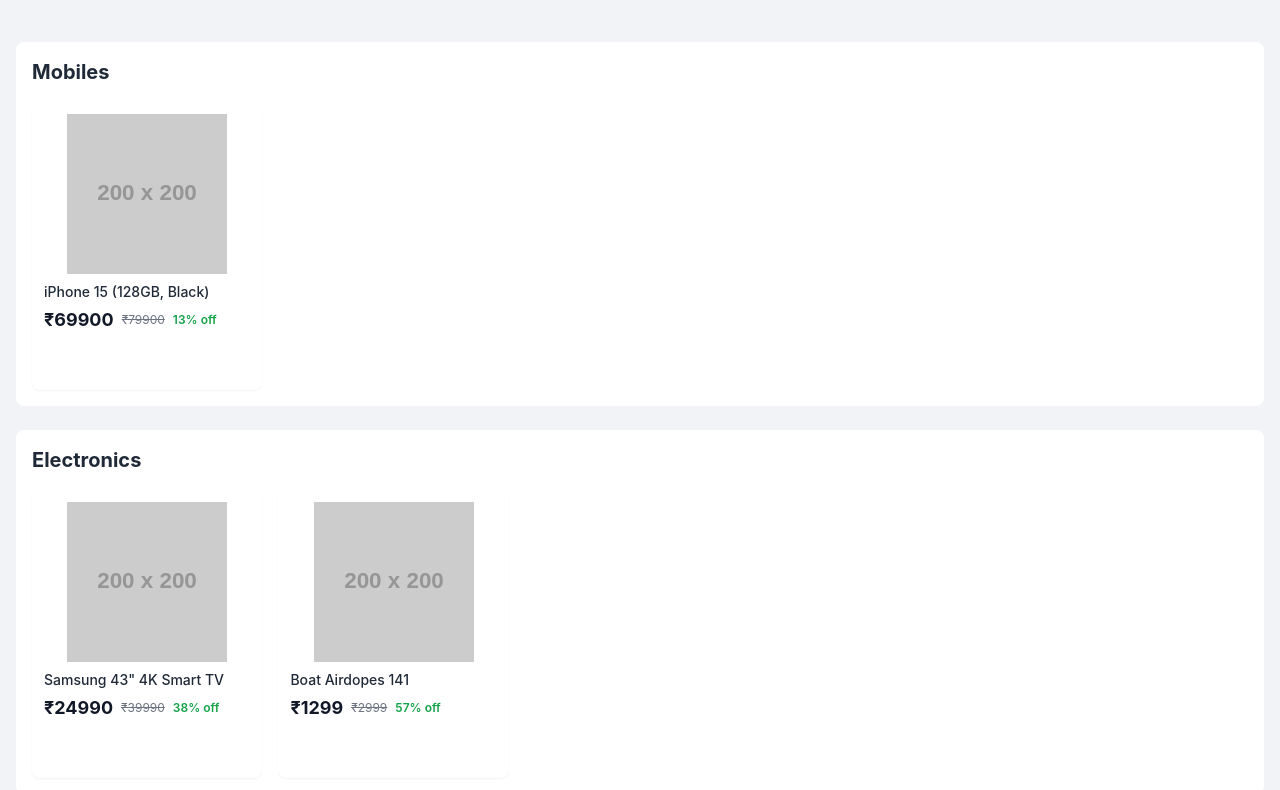
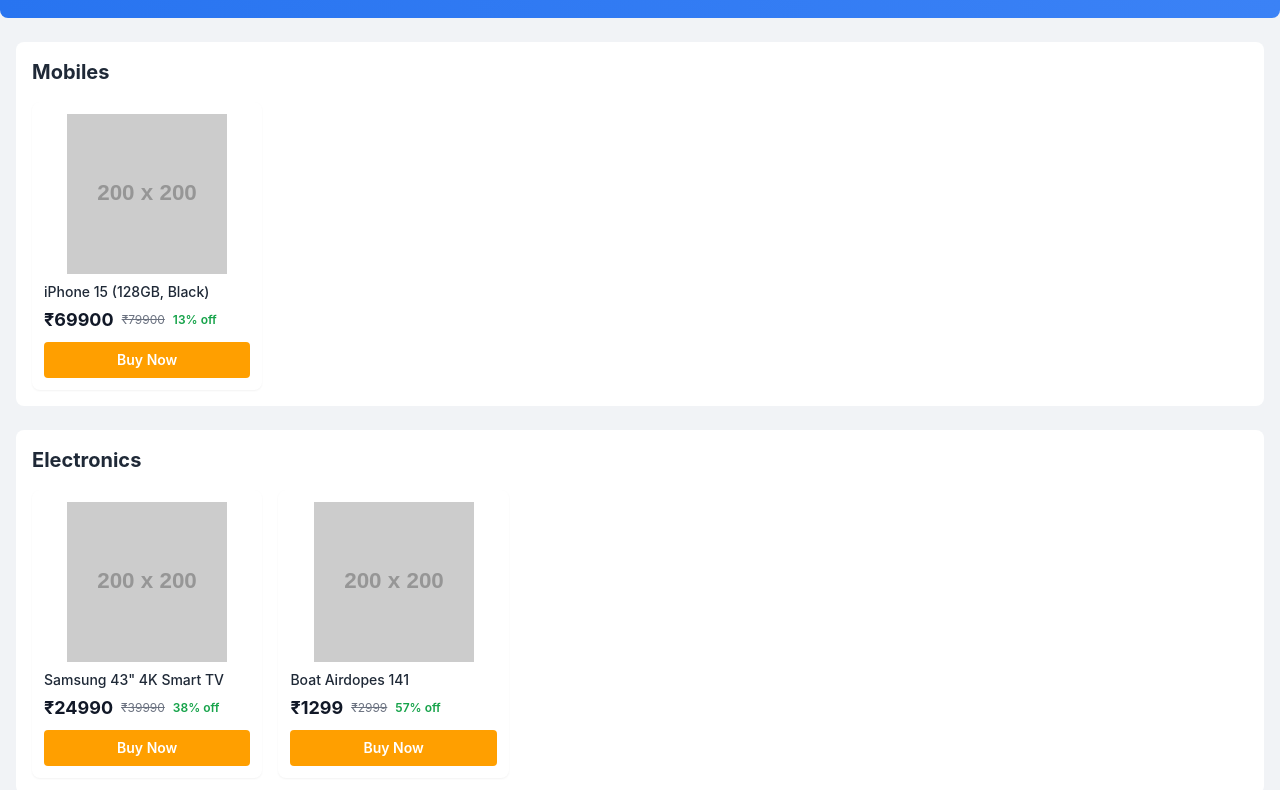
Before and after one commit to martinlala369-sketch/Flipkart.co.in, a website: page index.html in a window 1280 px wide. Shown: the part 239-1029 px from the top of the page. Drawn offline with nearby package versions, Linux system fonts and the light colour scheme; no server answers; placeholder pictures from the web are drawn by us.

Commit message:
fix: remove type=module from tailwind CDN (breaks CORS)

```diff
--- a/index.html
+++ b/index.html
@@ -4,7 +4,7 @@
 <meta charset="UTF-8">
 <meta name="viewport" content="width=device-width, initial-scale=1.0">
 <title>Best Deals India - Flipkart Style Deals</title>
-<script type="module" src="https://cdn.tailwindcss.com"></script>
+<script src="https://cdn.tailwindcss.com"></script>
 <script>tailwind.config={theme:{extend:{colors:{fkblue:'#2874f0',fkyellow:'#ff9f00',fkgrey:'#f1f3f6'}}}}</script>
 <link rel="stylesheet" href="css/style.css">
 </head>
```
